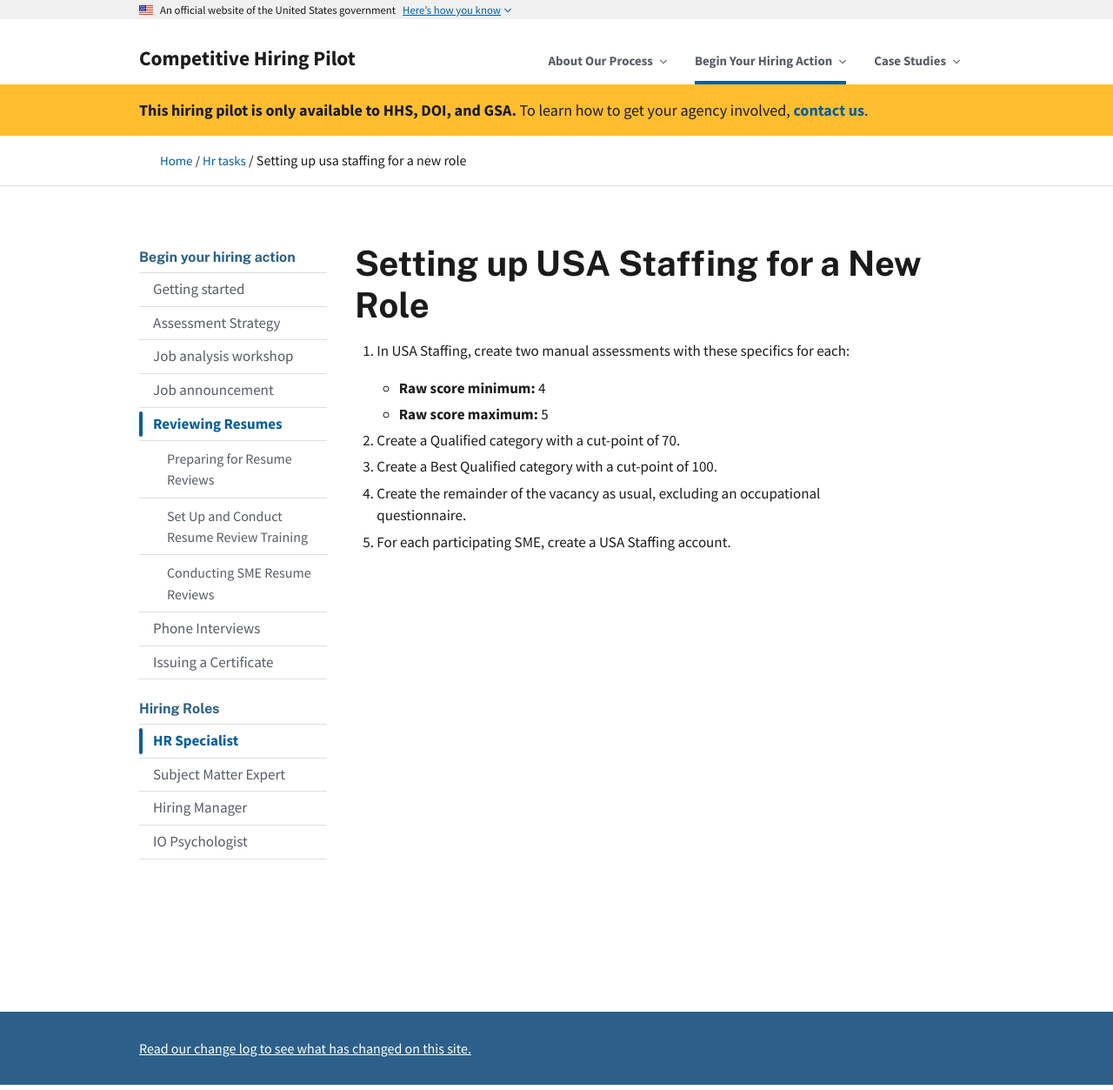
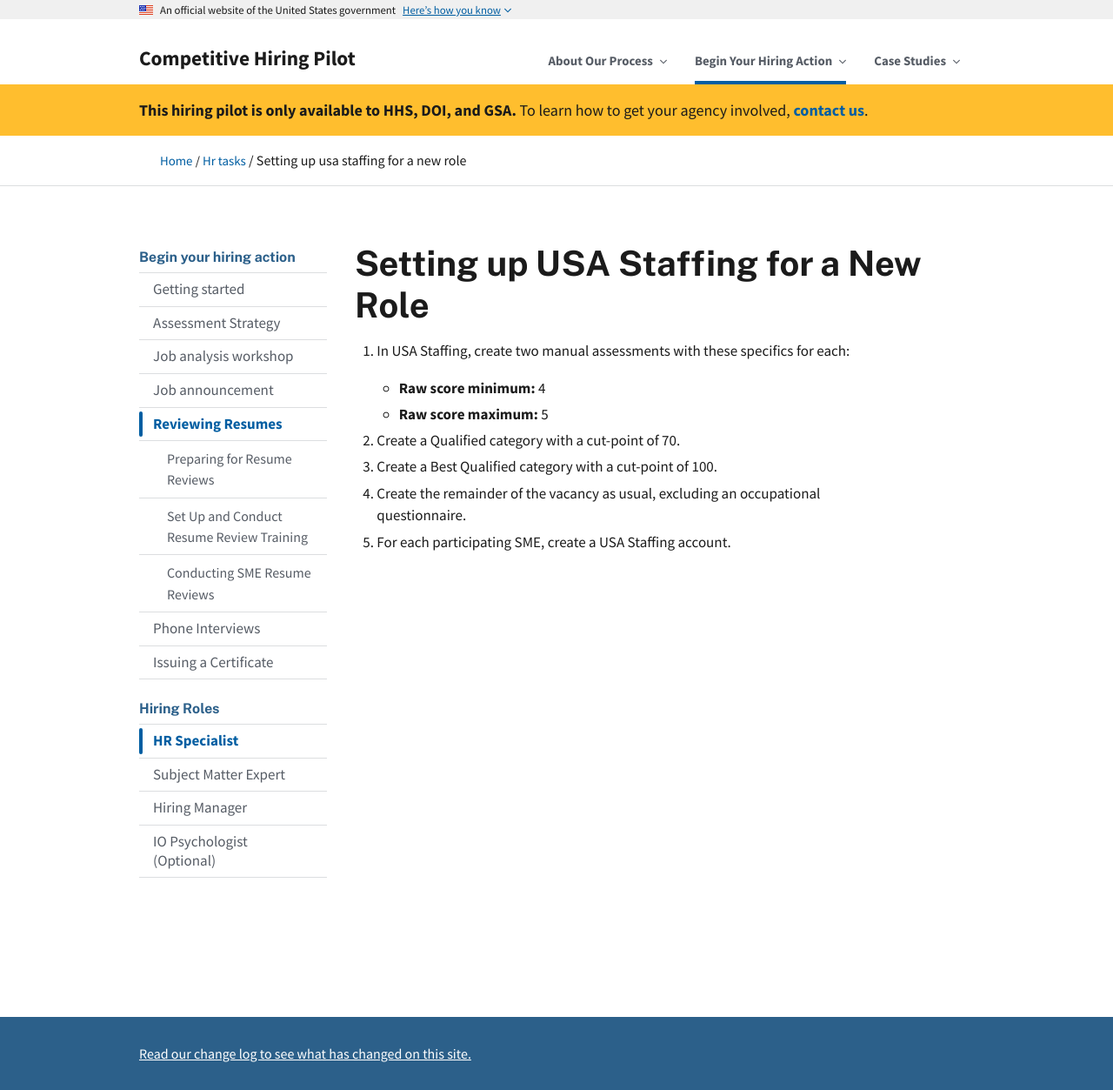
Before and after one commit to usds/SME-QA-Website, a Jekyll site: the page built from _hr-tasks/0100_setting-up-usa-staffing-for-a-new-role.md, in a window 1280 px wide and 1253 px high. Shown: the whole window at 87% size. Built offline with Jekyll 4.4.1, drawn with Linux system fonts in a browser that asks for light colours.

Commit message:
Makes IO Psyc optional

```diff
--- a/_data/navigation.yml
+++ b/_data/navigation.yml
@@ -88,7 +88,7 @@
     role: sme
   - text: Hiring Manager
     role: hiring-mgr
-  - text: IO Psychologist
+  - text: IO Psychologist (Optional)
     role: io-psych
 
 rating-guide:
```
